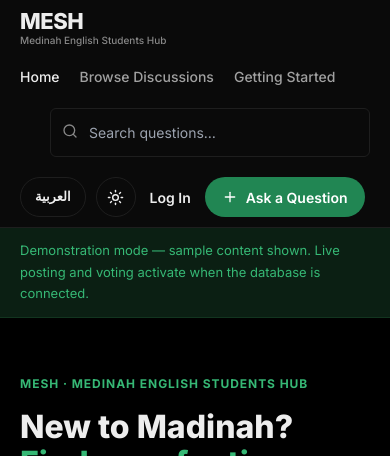
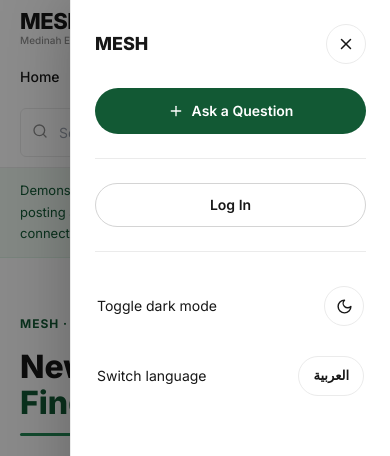
Before and after one commit to aza48/nabawi-duroos, a Next.js app: page /mesh in a window 390 px wide. Both pictures are taken after a click on the button "Menu". Shown: the top 456 px of the page. Built offline with nearby package versions, Linux system fonts and the light colour scheme; no server answers; the database is empty; a web font is replaced by a local one.

Commit message:
MESH header: move login, ask, theme and language into a hamburger sidebar

```diff
--- a/src/app/mesh/mesh.css
+++ b/src/app/mesh/mesh.css
@@ -80,6 +80,13 @@
 .mesh-icon-btn{display:inline-grid;place-items:center;width:40px;height:40px;min-width:40px;border-radius:999px;border:1px solid var(--mesh-hairline);background:transparent;color:var(--mesh-text);cursor:pointer;font-family:inherit}
 .mesh-icon-btn:hover{border-color:var(--mesh-border-strong)}
 .mesh-lang-btn{width:auto;min-height:40px;padding:0 14px;font-size:13px;font-weight:600}
+.mesh-drawer-backdrop{position:fixed;inset:0;background:rgba(0,0,0,.45);opacity:0;pointer-events:none;transition:opacity .24s ease;z-index:60}
+.mesh-drawer-backdrop.open{opacity:1;pointer-events:auto}
+.mesh-drawer{position:fixed;top:0;bottom:0;inset-inline-end:0;width:min(320px,86vw);background:var(--mesh-surface);border-inline-start:1px solid var(--mesh-hairline);z-index:61;padding:24px;overflow-y:auto;transform:translateX(105%);transition:transform .26s ease;visibility:hidden}
+.mesh-root[data-lang="ar"] .mesh-drawer{transform:translateX(-105%)}
+.mesh-drawer.open{transform:translateX(0)!important;visibility:visible;box-shadow:0 0 64px rgba(0,0,0,.28)}
+.mesh-drawer-row{display:flex;align-items:center;gap:10px;font-size:14px;color:var(--mesh-text);text-decoration:none;background:none;border:none;font-family:inherit;text-align:start;padding:10px 2px;width:100%}
+@media (prefers-reduced-motion: reduce){.mesh-drawer,.mesh-drawer-backdrop{transition:none!important}}
 @media (prefers-reduced-motion: reduce){.mesh-root *{transition:none!important;animation:none!important}}
 @media (max-width:1023px){
   .mesh-cat-content{max-width:52%}
--- a/src/components/mesh/MeshShell.tsx
+++ b/src/components/mesh/MeshShell.tsx
@@ -1,8 +1,8 @@
 "use client";
 import Link from "next/link";
 import { useEffect, useState } from "react";
-import { useRouter } from "next/navigation";
-import { LogOut, Moon, Plus, Search, Sun, User } from "lucide-react";
+import { useRouter, usePathname } from "next/navigation";
+import { LogOut, Menu, Moon, Plus, Search, Sun, User, X } from "lucide-react";
 import { useMeshPrefs } from "@/lib/mesh-i18n";
 
 export type MeshMe = { id: number; display_name: string; role: string } | null;
@@ -18,12 +18,24 @@ export function useMeshMe() {
 
 export default function MeshShell({ children }: { children: React.ReactNode }) {
   const router = useRouter();
+  const pathname = usePathname();
   const { me, setMe } = useMeshMe();
   const { lang, setLang, theme, toggleTheme, t } = useMeshPrefs();
   const [q, setQ] = useState("");
   const [demo, setDemo] = useState(false);
+  const [menuOpen, setMenuOpen] = useState(false);
   useEffect(() => { fetch("/api/mesh/auth/me").then((r) => r.json()).then((d) => { if (d.dbConfigured === false) setDemo(true); }).catch(() => setDemo(true)); }, []);
-  async function logout() { await fetch("/api/mesh/auth/logout", { method: "POST" }); setMe(null); router.push("/mesh"); router.refresh(); }
+  // Close the sidebar on navigation, on Escape, and lock body scroll while it is open.
+  useEffect(() => { setMenuOpen(false); }, [pathname]);
+  useEffect(() => {
+    if (!menuOpen) return;
+    const onKey = (e: KeyboardEvent) => { if (e.key === "Escape") setMenuOpen(false); };
+    document.addEventListener("keydown", onKey);
+    const prev = document.body.style.overflow;
+    document.body.style.overflow = "hidden";
+    return () => { document.removeEventListener("keydown", onKey); document.body.style.overflow = prev; };
+  }, [menuOpen]);
+  async function logout() { await fetch("/api/mesh/auth/logout", { method: "POST" }); setMe(null); setMenuOpen(false); router.push("/mesh"); router.refresh(); }
   return (
     <div>
       <header className="mesh-header-bar" style={{ position: "sticky", top: 0, zIndex: 40 }}>
@@ -41,21 +53,49 @@ export default function MeshShell({ children }: { children: React.ReactNode }) {
             <Search size={16} className="mesh-search-icon" style={{ top: 15 }} aria-hidden />
             <input aria-label={t("nav.searchAria")} className="mesh-input mesh-focus mesh-search-input" style={{ minHeight: 40 }} placeholder={t("nav.searchPh")} value={q} onChange={(e) => setQ(e.target.value)} />
           </form>
-          <div style={{ display: "flex", gap: 10, alignItems: "center" }}>
-            <button type="button" className="mesh-icon-btn mesh-lang-btn mesh-focus" onClick={() => setLang(lang === "ar" ? "en" : "ar")} aria-label={t("lang.toggle")}>
+          <button type="button" className="mesh-icon-btn mesh-focus" onClick={() => setMenuOpen(true)} aria-label={t("nav.menu")} aria-expanded={menuOpen} aria-controls="mesh-sidebar">
+            <Menu size={19} />
+          </button>
+        </div>
+      </header>
+
+      {/* Sidebar: account actions + create post + theme/language settings */}
+      <div className={`mesh-drawer-backdrop${menuOpen ? " open" : ""}`} onClick={() => setMenuOpen(false)} aria-hidden={!menuOpen} />
+      <aside id="mesh-sidebar" className={`mesh-drawer${menuOpen ? " open" : ""}`} aria-hidden={!menuOpen} aria-label={t("nav.menu")}>
+        <div style={{ display: "flex", alignItems: "center", justifyContent: "space-between", marginBottom: 24 }}>
+          <span style={{ fontWeight: 800, fontSize: 18 }}>MESH</span>
+          <button type="button" className="mesh-icon-btn mesh-focus" onClick={() => setMenuOpen(false)} aria-label={t("nav.close")} tabIndex={menuOpen ? 0 : -1}>
+            <X size={18} />
+          </button>
+        </div>
+
+        <Link href="/mesh/ask" className="mesh-btn mesh-btn-primary mesh-focus" style={{ width: "100%", minHeight: 46 }} tabIndex={menuOpen ? 0 : -1}><Plus size={16} /> {t("nav.ask")}</Link>
+
+        <div style={{ borderTop: "1px solid var(--mesh-hairline)", marginTop: 24, paddingTop: 24, display: "grid", gap: 10 }}>
+          {me ? (<>
+            <Link href={`/mesh/profile/${me.id}`} className="mesh-drawer-row mesh-focus" tabIndex={menuOpen ? 0 : -1}><User size={17} /><span style={{ fontWeight: 600 }}>{me.display_name}</span></Link>
+            <button onClick={logout} className="mesh-drawer-row mesh-focus" style={{ cursor: "pointer" }} tabIndex={menuOpen ? 0 : -1}><LogOut size={17} /> {t("nav.logout")}</button>
+          </>) : (
+            <Link href="/mesh/login" className="mesh-btn mesh-btn-outline mesh-focus" style={{ width: "100%", minHeight: 44 }} tabIndex={menuOpen ? 0 : -1}>{t("nav.login")}</Link>
+          )}
+        </div>
+
+        <div style={{ borderTop: "1px solid var(--mesh-hairline)", marginTop: 24, paddingTop: 24, display: "grid", gap: 10 }}>
+          <div className="mesh-drawer-row" style={{ justifyContent: "space-between" }}>
+            <span>{t("theme.toggle")}</span>
+            <button type="button" className="mesh-icon-btn mesh-focus" onClick={toggleTheme} aria-label={t("theme.toggle")} tabIndex={menuOpen ? 0 : -1}>
+              {theme === "dark" ? <Sun size={17} /> : <Moon size={17} />}
+            </button>
+          </div>
+          <div className="mesh-drawer-row" style={{ justifyContent: "space-between" }}>
+            <span>{t("lang.toggle")}</span>
+            <button type="button" className="mesh-icon-btn mesh-lang-btn mesh-focus" onClick={() => setLang(lang === "ar" ? "en" : "ar")} aria-label={t("lang.toggle")} tabIndex={menuOpen ? 0 : -1}>
               {lang === "ar" ? "English" : "العربية"}
             </button>
-            <button type="button" className="mesh-icon-btn mesh-focus" onClick={toggleTheme} aria-label={t("theme.toggle")}>
-              {theme === "dark" ? <Sun size={17} /> : <Moon size={17} />}
-            </button>
-            {me ? (<>
-              <Link href={`/mesh/profile/${me.id}`} style={{ display: "inline-flex", gap: 8, alignItems: "center", fontSize: 14, fontWeight: 600, color: "var(--mesh-text)", textDecoration: "none", padding: "8px 2px" }}><User size={16} />{me.display_name}</Link>
-              <button onClick={logout} className="mesh-btn mesh-btn-outline mesh-btn-sm mesh-focus" aria-label={t("nav.logout")}><LogOut size={14} /> {t("nav.logout")}</button>
-            </>) : (<Link href="/mesh/login" style={{ fontSize: 14, fontWeight: 600, color: "var(--mesh-text)", textDecoration: "none", padding: "8px 4px" }}>{t("nav.login")}</Link>)}
-            <Link href="/mesh/ask" className="mesh-btn mesh-btn-primary mesh-focus" style={{ minHeight: 40, padding: "0 16px" }}><Plus size={16} /> {t("nav.ask")}</Link>
           </div>
         </div>
-      </header>
+      </aside>
+
       {demo && <div role="status" className="mesh-demo-banner"><div className="mesh-container" style={{ paddingTop: 12, paddingBottom: 12 }}>{t("demo.banner")}</div></div>}
       <main>{children}</main>
       <footer style={{ borderTop: "1px solid var(--mesh-hairline)", background: "var(--mesh-surface)", marginTop: 72 }}>
--- a/src/lib/mesh-i18n.tsx
+++ b/src/lib/mesh-i18n.tsx
@@ -8,7 +8,7 @@ const en: Record<string, string> = {
   "brand.sub": "Medinah English Students Hub",
   "nav.home": "Home", "nav.browse": "Browse Discussions", "nav.gettingStarted": "Getting Started",
   "nav.login": "Log In", "nav.logout": "Log out", "nav.ask": "Ask a Question",
-  "nav.searchPh": "Search questions…", "nav.searchAria": "Search discussions", "nav.main": "Main", "nav.footer": "Footer",
+  "nav.searchPh": "Search questions…", "nav.searchAria": "Search discussions", "nav.main": "Main", "nav.footer": "Footer", "nav.menu": "Menu", "nav.close": "Close menu",
   "theme.toggle": "Toggle dark mode", "lang.toggle": "Switch language",
   "footer.tag": "Medinah English Students Hub — student community, not affiliated with any university or government service.",
   "footer.about": "About", "footer.guidelines": "Community Guidelines", "footer.contact": "Contact", "footer.privacy": "Privacy",
@@ -82,7 +82,7 @@ const ar: Record<string, string> = {
   "brand.sub": "مجتمع طلاب المدينة الناطقين بالإنجليزية",
   "nav.home": "الرئيسية", "nav.browse": "تصفح المناقشات", "nav.gettingStarted": "البدء والوصول",
   "nav.login": "تسجيل الدخول", "nav.logout": "تسجيل الخروج", "nav.ask": "اطرح سؤالًا",
-  "nav.searchPh": "ابحث في الأسئلة…", "nav.searchAria": "بحث في المناقشات", "nav.main": "القائمة الرئيسية", "nav.footer": "تذييل الموقع",
+  "nav.searchPh": "ابحث في الأسئلة…", "nav.searchAria": "بحث في المناقشات", "nav.main": "القائمة الرئيسية", "nav.footer": "تذييل الموقع", "nav.menu": "القائمة", "nav.close": "إغلاق القائمة",
   "theme.toggle": "تبديل الوضع الداكن", "lang.toggle": "تبديل اللغة",
   "footer.tag": "مجتمع طلاب المدينة الناطقين بالإنجليزية — مجتمع طلابي، غير تابع لأي جامعة أو جهة حكومية.",
   "footer.about": "حول MESH", "footer.guidelines": "إرشادات المجتمع", "footer.contact": "اتصل بنا", "footer.privacy": "الخصوصية",
```
